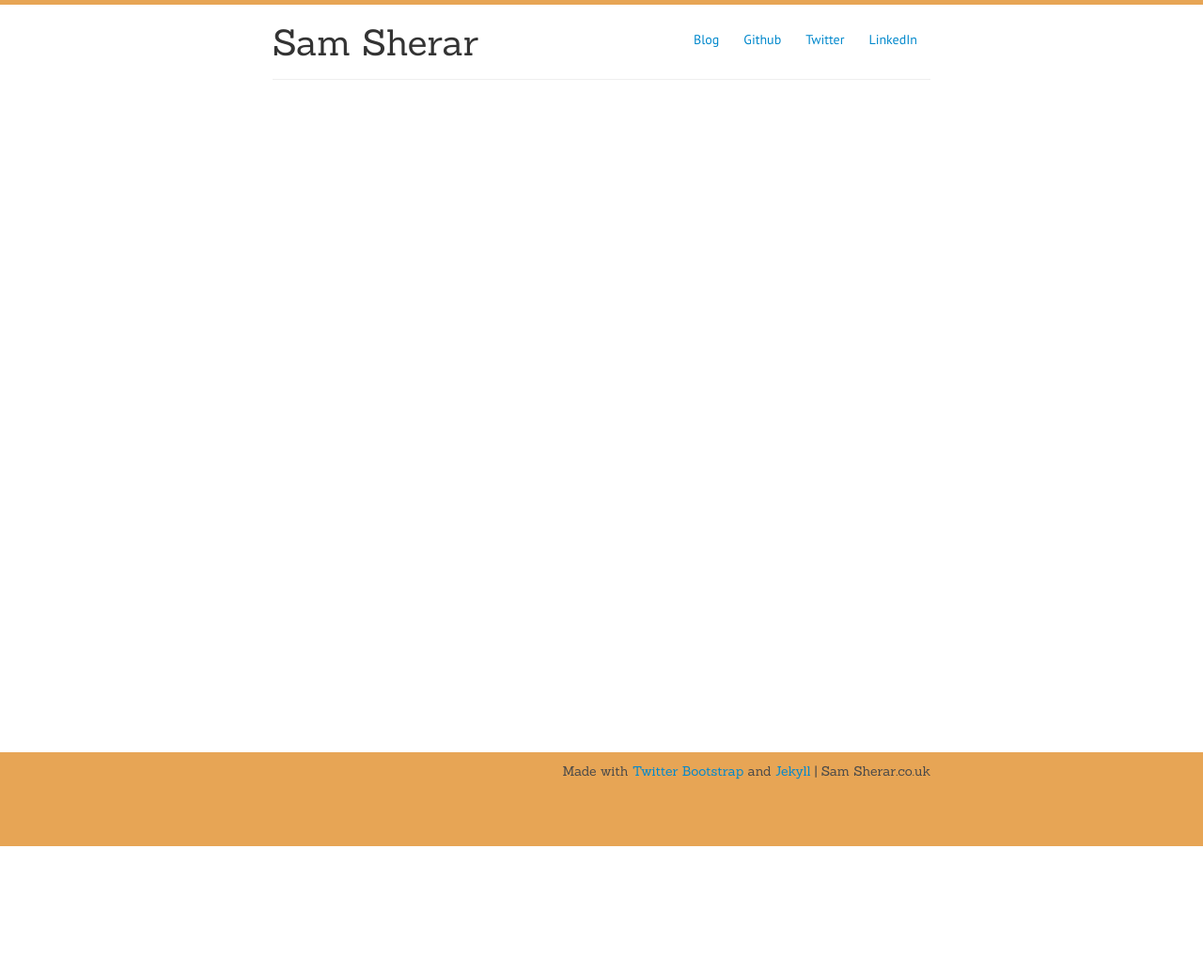
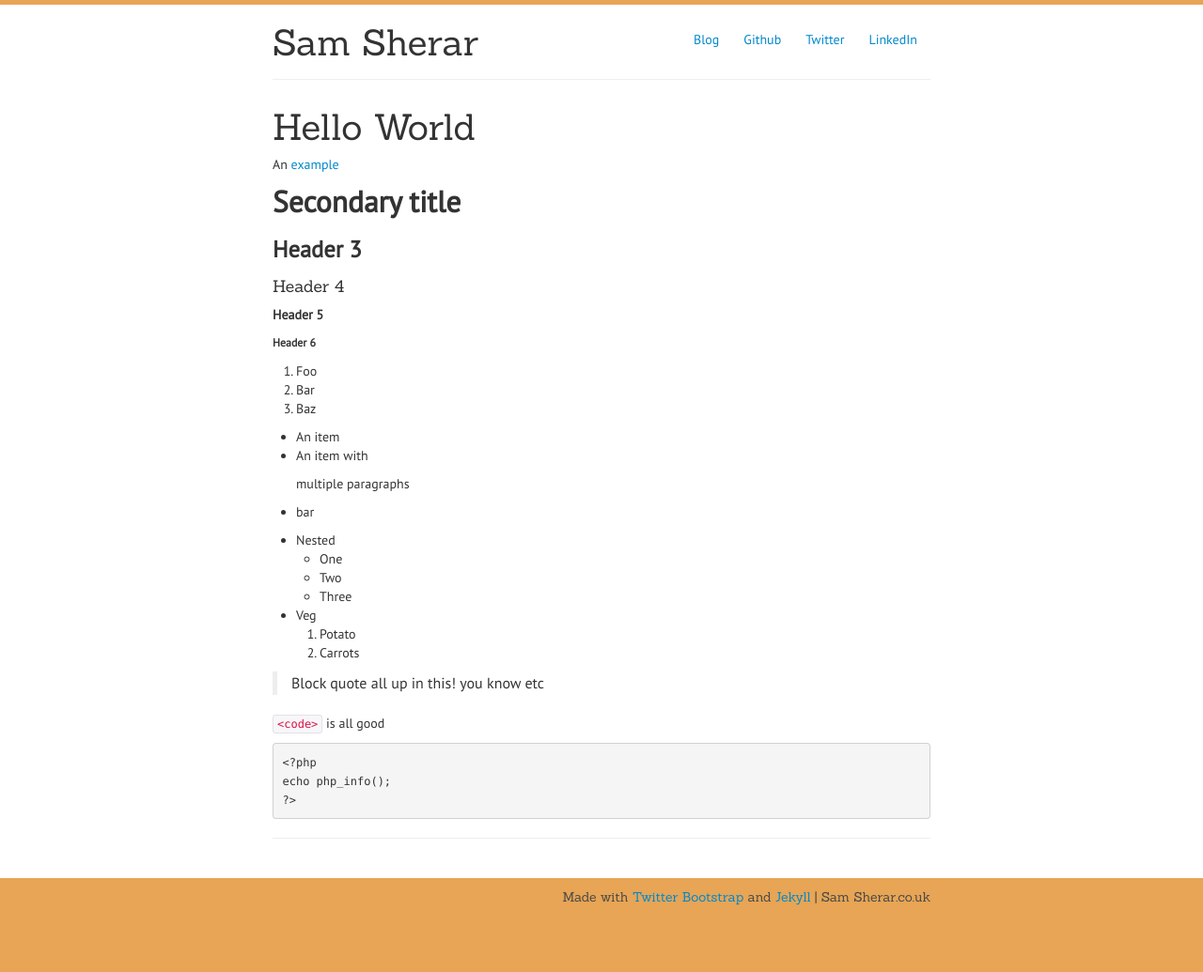
Before and after one commit to ssherar/ssherar.github.com, a Jekyll site: the page built from blog/_posts/2012-11-17-test-post.md, in a window 1280 px wide. Shown: the whole page at 94% size. Built offline with Jekyll 4.4.1, drawn with Linux system fonts in a browser that asks for light colours; nearby versions of some CDN libraries; Markdown is read by kramdown in place of the engine named in the settings; before the commit the page ends 901 px from its top, so only the background shows below that.

Commit message:
Finishing touches before publishing

```diff
--- a/blog/_posts/2012-11-17-test-post.md
+++ b/blog/_posts/2012-11-17-test-post.md
@@ -2,3 +2,48 @@
 layout: post
 title: "Test Post"
 ---
+
+Hello World
+===========
+
+An [example](http://www.google.com "Example")
+
+Secondary title
+---------------
+
+### Header 3
+
+#### Header 4
+
+##### Header 5
+
+###### Header 6
+
+1. Foo
+2. Bar
+3. Baz
+
+*	An item
+*	An item with
+
+	multiple paragraphs
+*	bar
+
+*	Nested
+	*	One
+	*	Two
+	*	Three
+*	Veg
+	1. Potato
+	2. Carrots
+
+> Block quote all up in this!
+> you know etc
+
+`<code>` is all good
+
+	<?php
+	echo php_info();
+	?>
+
+----
```
